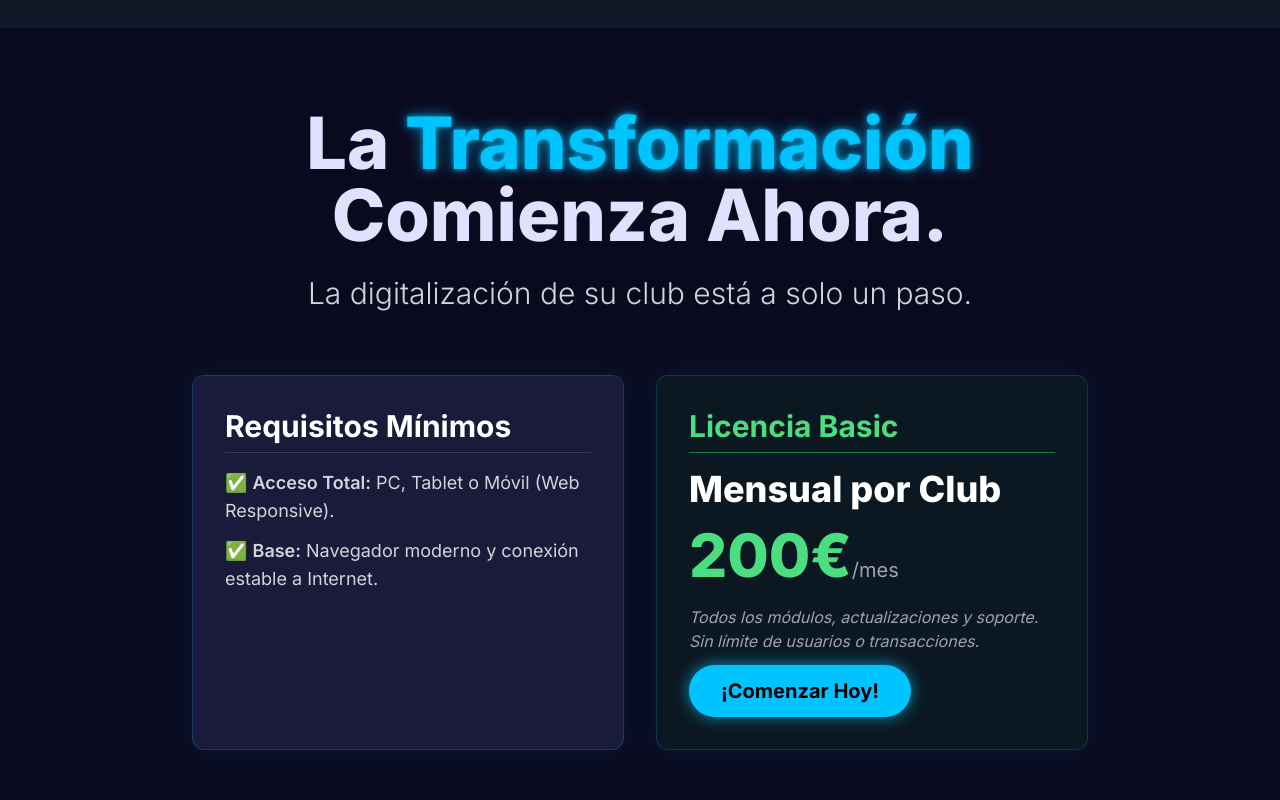
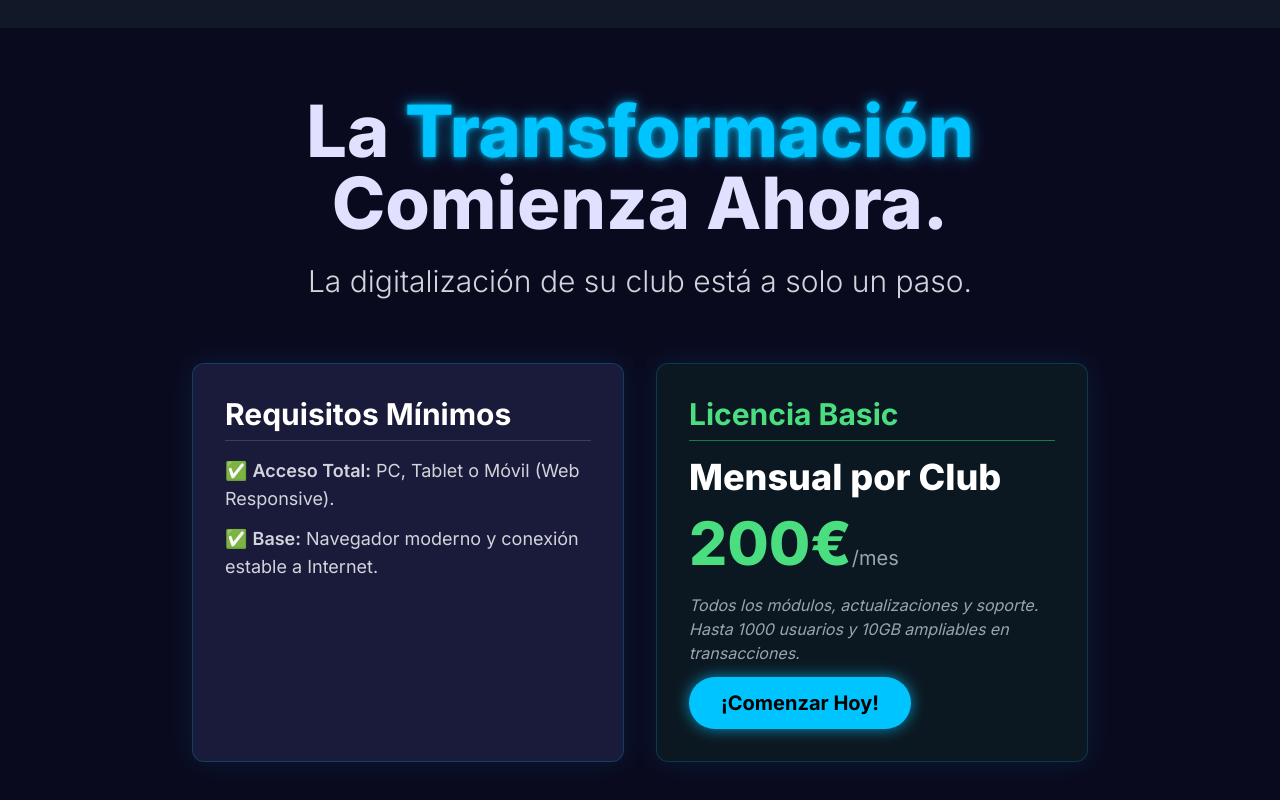
Before and after one commit to estudiohrsholding/Cannabiaweb, a plain HTML site: page index.html in a window 1280 px wide. Shown: the part 2970-3770 px from the top of the page. Drawn offline with nearby package versions, Linux system fonts and the light colour scheme.

Commit message:
Update index.html

```diff
--- a/index.html
+++ b/index.html
@@ -184,7 +184,7 @@
                         <p class="text-6xl font-extrabold text-green-400">
                             200€<span class="text-xl font-normal text-gray-400">/mes</span>
                         </p>
-                        <p class="text-base text-gray-400 italic pt-2">Todos los módulos, actualizaciones y soporte. Sin límite de usuarios o transacciones.</p>
+                        <p class="text-base text-gray-400 italic pt-2">Todos los módulos, actualizaciones y soporte. Hasta 1000 usuarios y 10GB ampliables en transacciones.</p>
 
                         <a href="#contacto" class="cta-button inline-block px-8 py-3 mt-6 text-xl font-bold text-black rounded-full transition duration-300">
                             ¡Comenzar Hoy!
```
